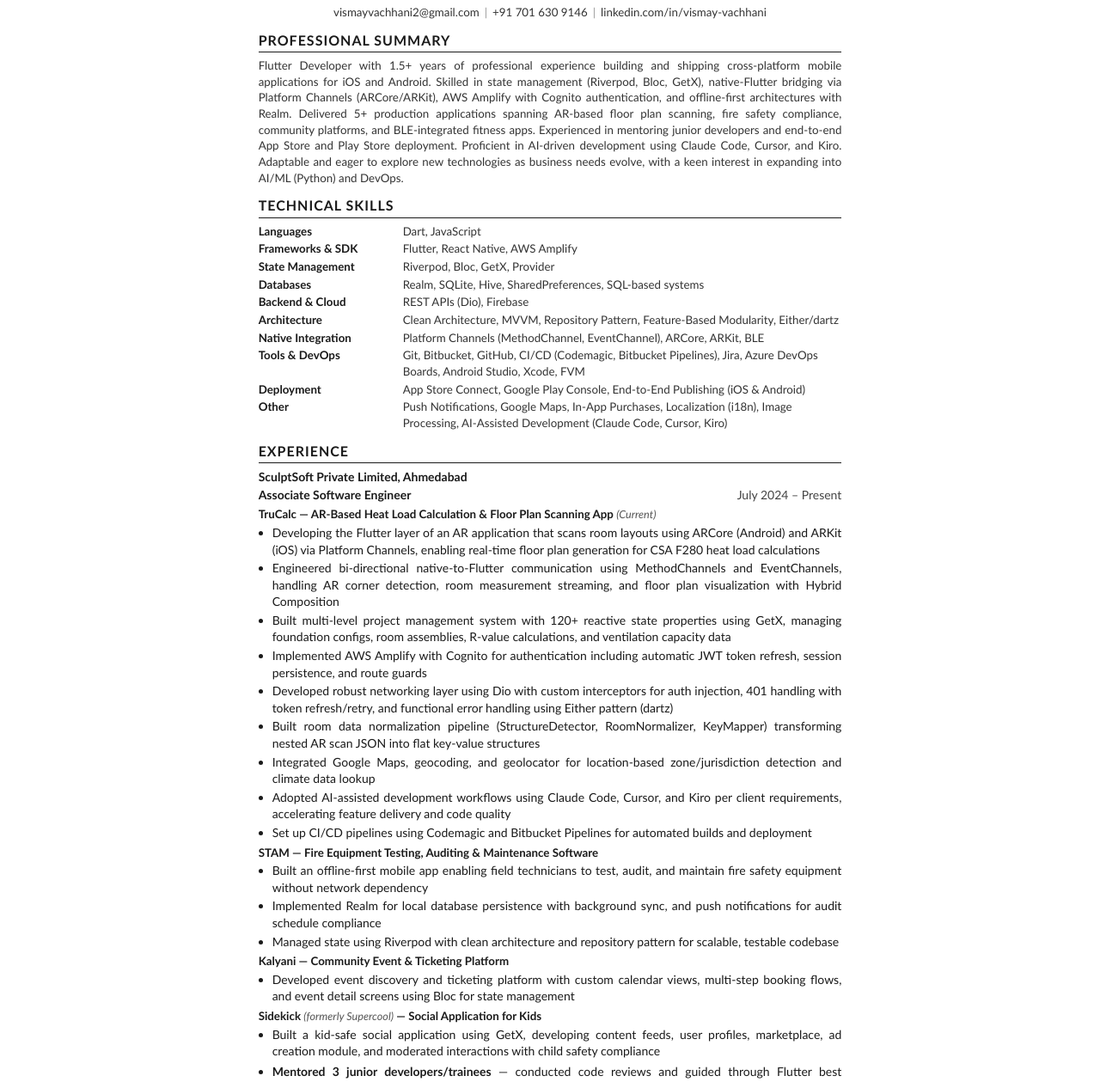
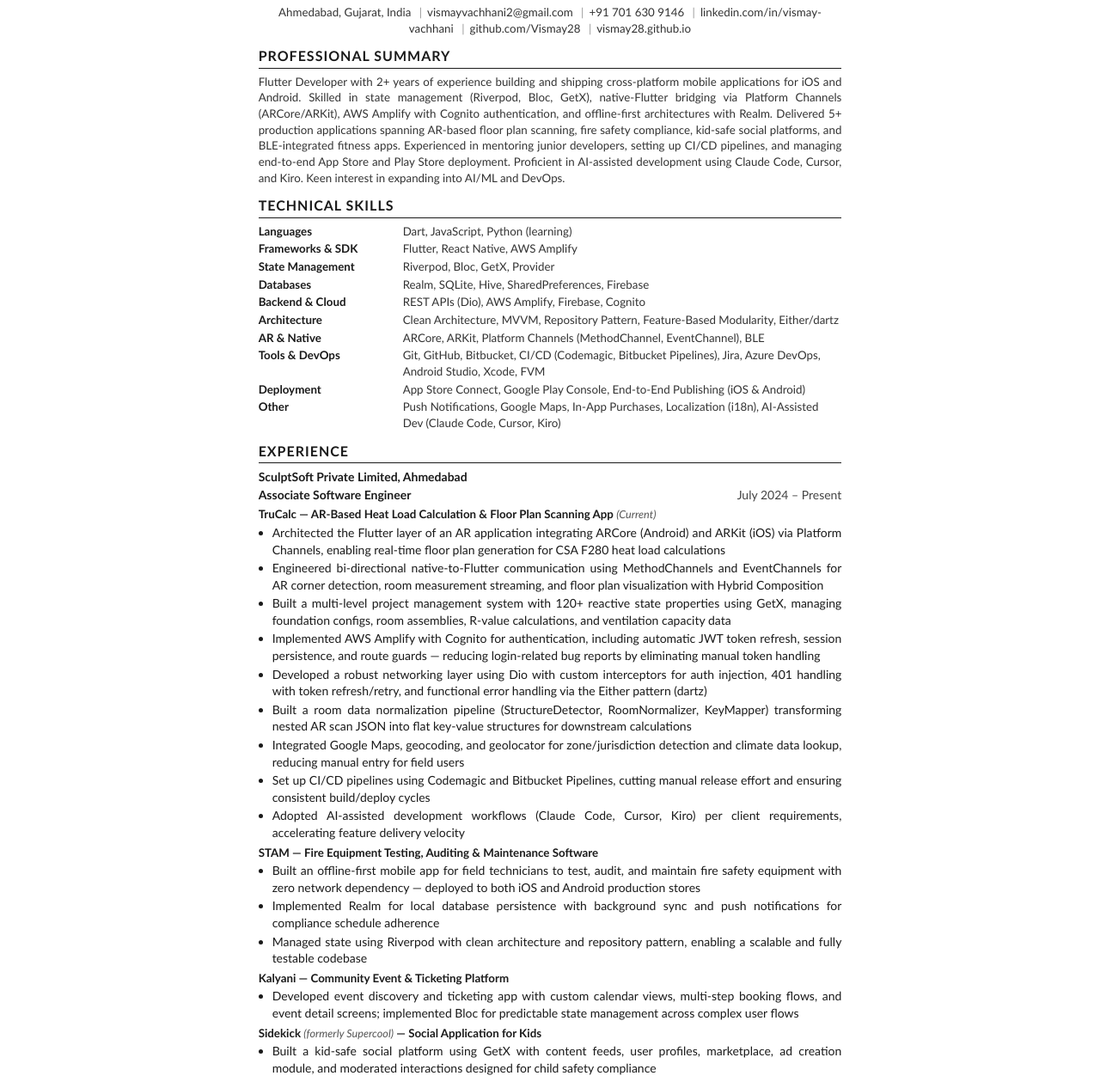
Before and after one commit to Vismay28/Vismay28.github.io, a plain HTML site: page resume.html in a window 1280 px wide. Shown: the part 96-1355 px from the top of the page at 86% size. Drawn offline with Linux system fonts and the light colour scheme.

Commit message:
Update resume: 2yr exp, add GitHub/location, fix internship dates, strengthen bullets

```diff
--- a/resume.html
+++ b/resume.html
@@ -3,7 +3,7 @@
 <head>
 <meta charset="UTF-8">
 <meta name="viewport" content="width=device-width, initial-scale=1.0">
-<title>Vismay Vachhani - Resume</title>
+<title>Vismay Vachhani - Flutter Developer Resume</title>
 <style>
   @page {
     margin: 0.5in 0.6in;
@@ -194,36 +194,41 @@
 
 <h1>Vismay Vachhani</h1>
 <div class="contact">
-  vismayvachhani2@gmail.com<span class="separator">|</span>+91 701 630 9146<span class="separator">|</span><a href="https://linkedin.com/in/vismay-vachhani">linkedin.com/in/vismay-vachhani</a>
+  Ahmedabad, Gujarat, India
+  <span class="separator">|</span>vismayvachhani2@gmail.com
+  <span class="separator">|</span>+91 701 630 9146
+  <span class="separator">|</span><a href="https://linkedin.com/in/vismay-vachhani">linkedin.com/in/vismay-vachhani</a>
+  <span class="separator">|</span><a href="https://github.com/Vismay28">github.com/Vismay28</a>
+  <span class="separator">|</span><a href="https://vismay28.github.io">vismay28.github.io</a>
 </div>
 
 <h2>Professional Summary</h2>
 <p class="summary">
-Flutter Developer with 1.5+ years of professional experience building and shipping cross-platform mobile applications for iOS and Android. Skilled in state management (Riverpod, Bloc, GetX), native-Flutter bridging via Platform Channels (ARCore/ARKit), AWS Amplify with Cognito authentication, and offline-first architectures with Realm. Delivered 5+ production applications spanning AR-based floor plan scanning, fire safety compliance, community platforms, and BLE-integrated fitness apps. Experienced in mentoring junior developers and end-to-end App Store and Play Store deployment. Proficient in AI-driven development using Claude Code, Cursor, and Kiro. Adaptable and eager to explore new technologies as business needs evolve, with a keen interest in expanding into AI/ML (Python) and DevOps.
+Flutter Developer with 2+ years of experience building and shipping cross-platform mobile applications for iOS and Android. Skilled in state management (Riverpod, Bloc, GetX), native-Flutter bridging via Platform Channels (ARCore/ARKit), AWS Amplify with Cognito authentication, and offline-first architectures with Realm. Delivered 5+ production applications spanning AR-based floor plan scanning, fire safety compliance, kid-safe social platforms, and BLE-integrated fitness apps. Experienced in mentoring junior developers, setting up CI/CD pipelines, and managing end-to-end App Store and Play Store deployment. Proficient in AI-assisted development using Claude Code, Cursor, and Kiro. Keen interest in expanding into AI/ML and DevOps.
 </p>
 
 <h2>Technical Skills</h2>
 <div class="skills-grid">
   <span class="label">Languages</span>
-  <span class="value">Dart, JavaScript</span>
+  <span class="value">Dart, JavaScript, Python (learning)</span>
   <span class="label">Frameworks & SDK</span>
   <span class="value">Flutter, React Native, AWS Amplify</span>
   <span class="label">State Management</span>
   <span class="value">Riverpod, Bloc, GetX, Provider</span>
   <span class="label">Databases</span>
-  <span class="value">Realm, SQLite, Hive, SharedPreferences, SQL-based systems</span>
+  <span class="value">Realm, SQLite, Hive, SharedPreferences, Firebase</span>
   <span class="label">Backend & Cloud</span>
-  <span class="value">REST APIs (Dio), Firebase</span>
+  <span class="value">REST APIs (Dio), AWS Amplify, Firebase, Cognito</span>
   <span class="label">Architecture</span>
   <span class="value">Clean Architecture, MVVM, Repository Pattern, Feature-Based Modularity, Either/dartz</span>
-  <span class="label">Native Integration</span>
-  <span class="value">Platform Channels (MethodChannel, EventChannel), ARCore, ARKit, BLE</span>
+  <span class="label">AR & Native</span>
+  <span class="value">ARCore, ARKit, Platform Channels (MethodChannel, EventChannel), BLE</span>
   <span class="label">Tools & DevOps</span>
-  <span class="value">Git, Bitbucket, GitHub, CI/CD (Codemagic, Bitbucket Pipelines), Jira, Azure DevOps Boards, Android Studio, Xcode, FVM</span>
+  <span class="value">Git, GitHub, Bitbucket, CI/CD (Codemagic, Bitbucket Pipelines), Jira, Azure DevOps, Android Studio, Xcode, FVM</span>
   <span class="label">Deployment</span>
   <span class="value">App Store Connect, Google Play Console, End-to-End Publishing (iOS & Android)</span>
   <span class="label">Other</span>
-  <span class="value">Push Notifications, Google Maps, In-App Purchases, Localization (i18n), Image Processing, AI-Assisted Development (Claude Code, Cursor, Kiro)</span>
+  <span class="value">Push Notifications, Google Maps, In-App Purchases, Localization (i18n), AI-Assisted Dev (Claude Code, Cursor, Kiro)</span>
 </div>
 
 <h2>Experience</h2>
@@ -233,38 +238,38 @@
 
 <div class="project-title">TruCalc &mdash; AR-Based Heat Load Calculation & Floor Plan Scanning App <em>(Current)</em></div>
 <ul>
-  <li>Developing the Flutter layer of an AR application that scans room layouts using ARCore (Android) and ARKit (iOS) via Platform Channels, enabling real-time floor plan generation for CSA F280 heat load calculations</li>
-  <li>Engineered bi-directional native-to-Flutter communication using MethodChannels and EventChannels, handling AR corner detection, room measurement streaming, and floor plan visualization with Hybrid Composition</li>
-  <li>Built multi-level project management system with 120+ reactive state properties using GetX, managing foundation configs, room assemblies, R-value calculations, and ventilation capacity data</li>
-  <li>Implemented AWS Amplify with Cognito for authentication including automatic JWT token refresh, session persistence, and route guards</li>
-  <li>Developed robust networking layer using Dio with custom interceptors for auth injection, 401 handling with token refresh/retry, and functional error handling using Either pattern (dartz)</li>
-  <li>Built room data normalization pipeline (StructureDetector, RoomNormalizer, KeyMapper) transforming nested AR scan JSON into flat key-value structures</li>
-  <li>Integrated Google Maps, geocoding, and geolocator for location-based zone/jurisdiction detection and climate data lookup</li>
-  <li>Adopted AI-assisted development workflows using Claude Code, Cursor, and Kiro per client requirements, accelerating feature delivery and code quality</li>
-  <li>Set up CI/CD pipelines using Codemagic and Bitbucket Pipelines for automated builds and deployment</li>
+  <li>Architected the Flutter layer of an AR application integrating ARCore (Android) and ARKit (iOS) via Platform Channels, enabling real-time floor plan generation for CSA F280 heat load calculations</li>
+  <li>Engineered bi-directional native-to-Flutter communication using MethodChannels and EventChannels for AR corner detection, room measurement streaming, and floor plan visualization with Hybrid Composition</li>
+  <li>Built a multi-level project management system with 120+ reactive state properties using GetX, managing foundation configs, room assemblies, R-value calculations, and ventilation capacity data</li>
+  <li>Implemented AWS Amplify with Cognito for authentication, including automatic JWT token refresh, session persistence, and route guards — reducing login-related bug reports by eliminating manual token handling</li>
+  <li>Developed a robust networking layer using Dio with custom interceptors for auth injection, 401 handling with token refresh/retry, and functional error handling via the Either pattern (dartz)</li>
+  <li>Built a room data normalization pipeline (StructureDetector, RoomNormalizer, KeyMapper) transforming nested AR scan JSON into flat key-value structures for downstream calculations</li>
+  <li>Integrated Google Maps, geocoding, and geolocator for zone/jurisdiction detection and climate data lookup, reducing manual entry for field users</li>
+  <li>Set up CI/CD pipelines using Codemagic and Bitbucket Pipelines, cutting manual release effort and ensuring consistent build/deploy cycles</li>
+  <li>Adopted AI-assisted development workflows (Claude Code, Cursor, Kiro) per client requirements, accelerating feature delivery velocity</li>
 </ul>
 
 <div class="project-title">STAM &mdash; Fire Equipment Testing, Auditing & Maintenance Software</div>
 <ul>
-  <li>Built an offline-first mobile app enabling field technicians to test, audit, and maintain fire safety equipment without network dependency</li>
-  <li>Implemented Realm for local database persistence with background sync, and push notifications for audit schedule compliance</li>
-  <li>Managed state using Riverpod with clean architecture and repository pattern for scalable, testable codebase</li>
+  <li>Built an offline-first mobile app for field technicians to test, audit, and maintain fire safety equipment with zero network dependency — deployed to both iOS and Android production stores</li>
+  <li>Implemented Realm for local database persistence with background sync and push notifications for compliance schedule adherence</li>
+  <li>Managed state using Riverpod with clean architecture and repository pattern, enabling a scalable and fully testable codebase</li>
 </ul>
 
 <div class="project-title">Kalyani &mdash; Community Event & Ticketing Platform</div>
 <ul>
-  <li>Developed event discovery and ticketing platform with custom calendar views, multi-step booking flows, and event detail screens using Bloc for state management</li>
+  <li>Developed event discovery and ticketing app with custom calendar views, multi-step booking flows, and event detail screens; implemented Bloc for predictable state management across complex user flows</li>
 </ul>
 
 <div class="project-title">Sidekick <em>(formerly Supercool)</em> &mdash; Social Application for Kids</div>
 <ul>
-  <li>Built a kid-safe social application using GetX, developing content feeds, user profiles, marketplace, ad creation module, and moderated interactions with child safety compliance</li>
+  <li>Built a kid-safe social platform using GetX with content feeds, user profiles, marketplace, ad creation module, and moderated interactions designed for child safety compliance</li>
 </ul>
 
 <div class="additional">
 <ul>
-  <li><strong>Mentored 3 junior developers/trainees</strong> &mdash; conducted code reviews and guided through Flutter best practices, state management, and clean architecture</li>
-  <li><strong>Managed end-to-end app deployment</strong> to Google Play Store and Apple App Store including release builds, signing, and store listing optimization</li>
+  <li><strong>Mentored 3 junior developers/trainees</strong> &mdash; conducted code reviews and guided Flutter best practices, state management patterns, and clean architecture principles</li>
+  <li><strong>Managed end-to-end deployment</strong> of 5+ apps to Google Play Store and Apple App Store, including release builds, code signing, and store listing optimization</li>
 </ul>
 </div>
 
@@ -275,32 +280,32 @@
 <div class="role clearfix"><strong>Flutter Developer Intern</strong><span class="date">May 2024 &ndash; July 2024</span></div>
 <div class="project-title">Skandika &mdash; Gym Equipment Communication App</div>
 <ul>
-  <li>Developed Flutter app communicating with gym equipment via BLE, implementing device scanning, pairing, real-time data exchange, and workout tracking dashboards</li>
+  <li>Developed Flutter app communicating with gym equipment via Bluetooth Low Energy (BLE), implementing device scanning, pairing, real-time data streaming, and workout tracking dashboards</li>
 </ul>
 </div>
 
 <div class="intern-block">
 <h3>Mehta Softech LLP, Ahmedabad</h3>
-<div class="role clearfix"><strong>Flutter Developer Intern</strong><span class="date">4.5 Months</span></div>
+<div class="role clearfix"><strong>Flutter Developer Intern</strong><span class="date">Aug 2023 &ndash; Dec 2023</span></div>
 <div class="project-title">Tankhwapatra &mdash; HR Management System</div>
 <ul>
-  <li>Contributed to Flutter-based HR application handling employee records, payroll, and attendance with REST API integration and form validation</li>
+  <li>Contributed to Flutter-based HR application managing employee records, payroll processing, and attendance tracking with REST API integration and form validation across multiple user roles</li>
 </ul>
 </div>
 
 <div class="intern-block">
 <h3>Prolog Infotech, Rajkot</h3>
-<div class="role clearfix"><strong>Flutter Intern</strong><span class="date">1.5 Months</span></div>
+<div class="role clearfix"><strong>Flutter Intern</strong><span class="date">Jun 2023 &ndash; Jul 2023</span></div>
 <ul>
-  <li>Developed Flutter application screens and learned mobile development fundamentals in an agile team environment</li>
+  <li>Developed Flutter application screens and gained mobile development fundamentals in an agile team environment</li>
 </ul>
 </div>
 
 <div class="intern-block">
 <h3>M-Square Technology, Surat</h3>
-<div class="role clearfix"><strong>Flutter Intern</strong><span class="date">1 Month</span></div>
+<div class="role clearfix"><strong>Flutter Intern</strong><span class="date">Apr 2023 &ndash; May 2023</span></div>
 <ul>
-  <li>Gained exposure to full software development lifecycle and Flutter app development practices</li>
+  <li>Gained exposure to the full software development lifecycle and Flutter app development practices in a production environment</li>
 </ul>
 </div>
 
@@ -310,9 +315,9 @@
 
 <h2>Volunteering & Leadership</h2>
 <ul class="activities">
-  <li><strong>Flutter Workshop Lead (CHARUSAT):</strong> Led a team of 6 in conducting a comprehensive Flutter workshop covering state management and hands-on app building</li>
-  <li><strong>NCC &ndash; A Certificate:</strong> Excelled in 22mm caliber sniping event at Balachadi Camp with 2.2cm grouping accuracy over 5 rounds at 50m</li>
-  <li><strong>Judo &ndash; State Level Silver Medalist:</strong> Secured 2nd at state-level; advanced to nationals; led volunteer team for district-level event organization</li>
+  <li><strong>Flutter Workshop Lead (CHARUSAT):</strong> Led a team of 6 in organizing and conducting a comprehensive Flutter workshop covering state management, clean architecture, and hands-on app building for 30+ students</li>
+  <li><strong>NCC &ndash; A Certificate:</strong> Excelled in 22mm caliber sniping at Balachadi Camp with 2.2cm grouping accuracy across 5 rounds at 50m range</li>
+  <li><strong>Judo &ndash; State Level Silver Medalist:</strong> Secured 2nd place at state-level; advanced to nationals; led volunteer team for district-level event organization</li>
 </ul>
 
 </body>
```
